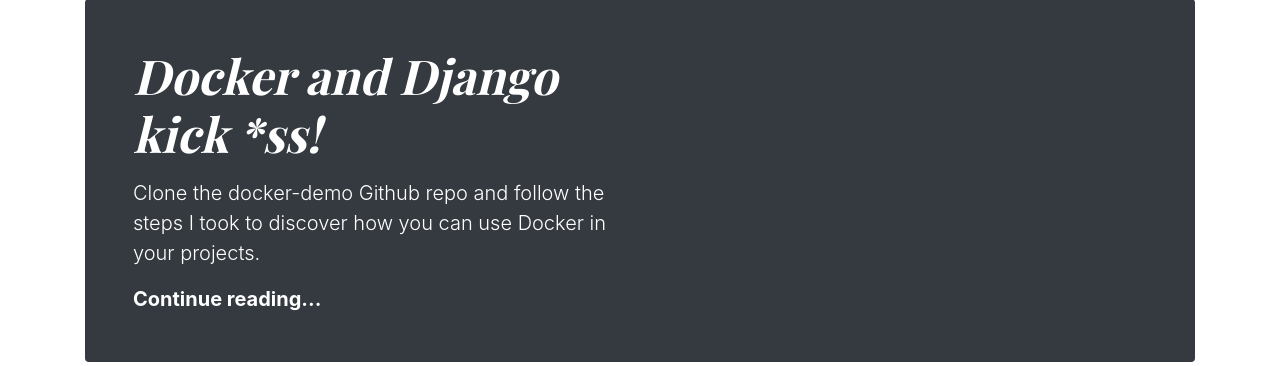
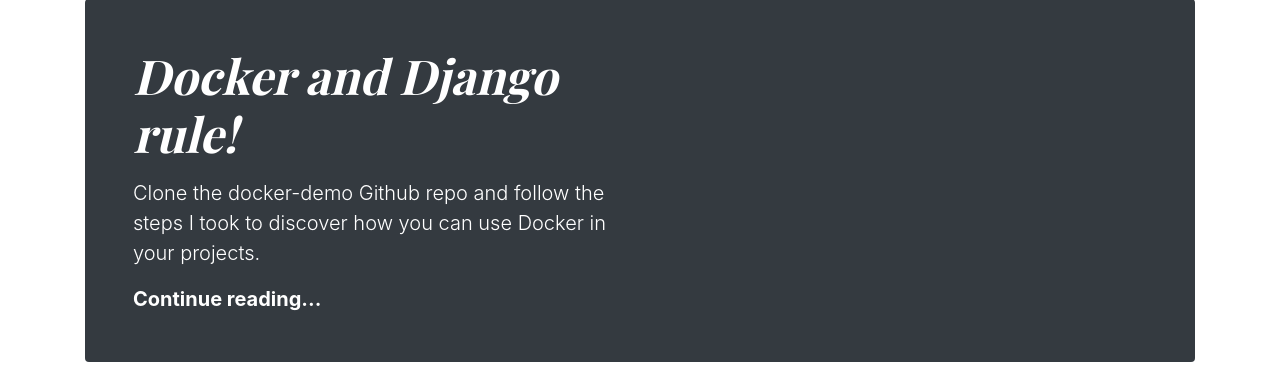
Before and after one commit to bsteverink/docker-django-demo, a Django app: page / in a window 1280 px wide. Shown: the part 122-488 px from the top of the page. Run offline with Django 3.2, Linux system fonts and the light colour scheme; some libraries are stand-ins or nearby versions.

Commit message:
JENKINS: changed title

```diff
--- a/app/core/templates/core/index.html
+++ b/app/core/templates/core/index.html
@@ -57,7 +57,7 @@
 
       <div class="jumbotron p-3 p-md-5 text-white rounded bg-dark">
         <div class="col-md-6 px-0">
-          <h1 class="display-4 font-italic">Docker and Django kick *ss!</h1>
+          <h1 class="display-4 font-italic">Docker and Django rule!</h1>
           <p class="lead my-3">Clone the docker-demo Github repo and follow the steps I took to discover how you can use Docker in your projects.</p>
           <p class="lead mb-0"><a href="#" class="text-white font-weight-bold">Continue reading...</a></p>
         </div>
```
